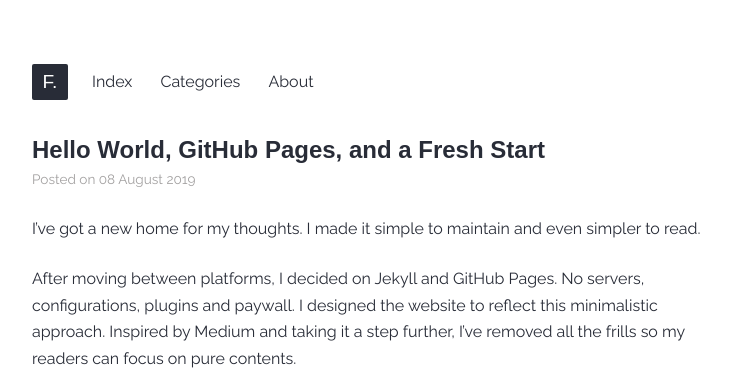
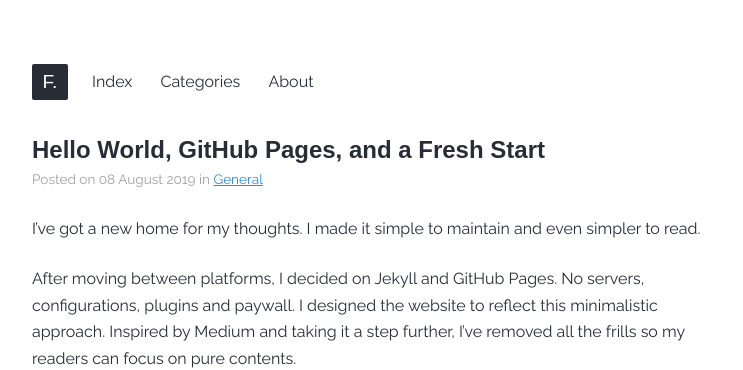
Before and after one commit to xfltrt/xfltrt.github.io, a Jekyll site: the page built from _posts/2019-08-08-hello-world.md, in a window 1280 px wide. Shown: the top 370 px of the page, without its empty margins (258-1001 px from the left). Built offline with Jekyll 4.4.1, drawn with Linux system fonts in a browser that asks for light colours; some web fonts are replaced; comment, search, counter and statistics services are not loaded.

Commit message:
Update post.html

```diff
--- a/_layouts/post.html
+++ b/_layouts/post.html
@@ -2,5 +2,10 @@
 layout: default
 ---
 <h2>{{ page.title }}</h2>
-<p class="details">Posted on {{ page.date | date_to_long_string }}</p>
+<p class="details">Posted on {{ page.date | date_to_long_string }} in
+  {% for category in page.categories %}
+    <a href="{{ site.baseurl }}/categories.html/#{{ category }}">{{ category | capitalize}}</a>
+    {% if forloop.last == false %}, {% endif %}
+  {% endfor %}
+</p>
 {{ content }}
```
